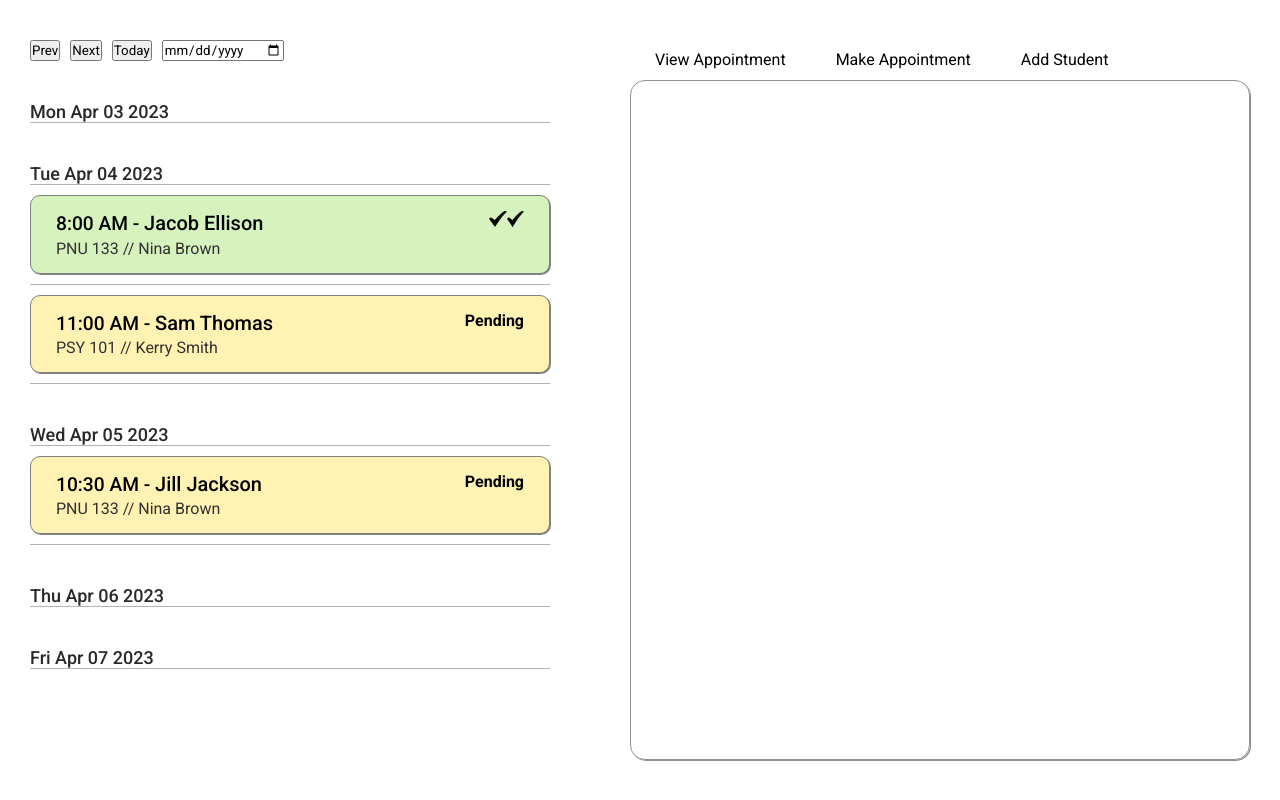
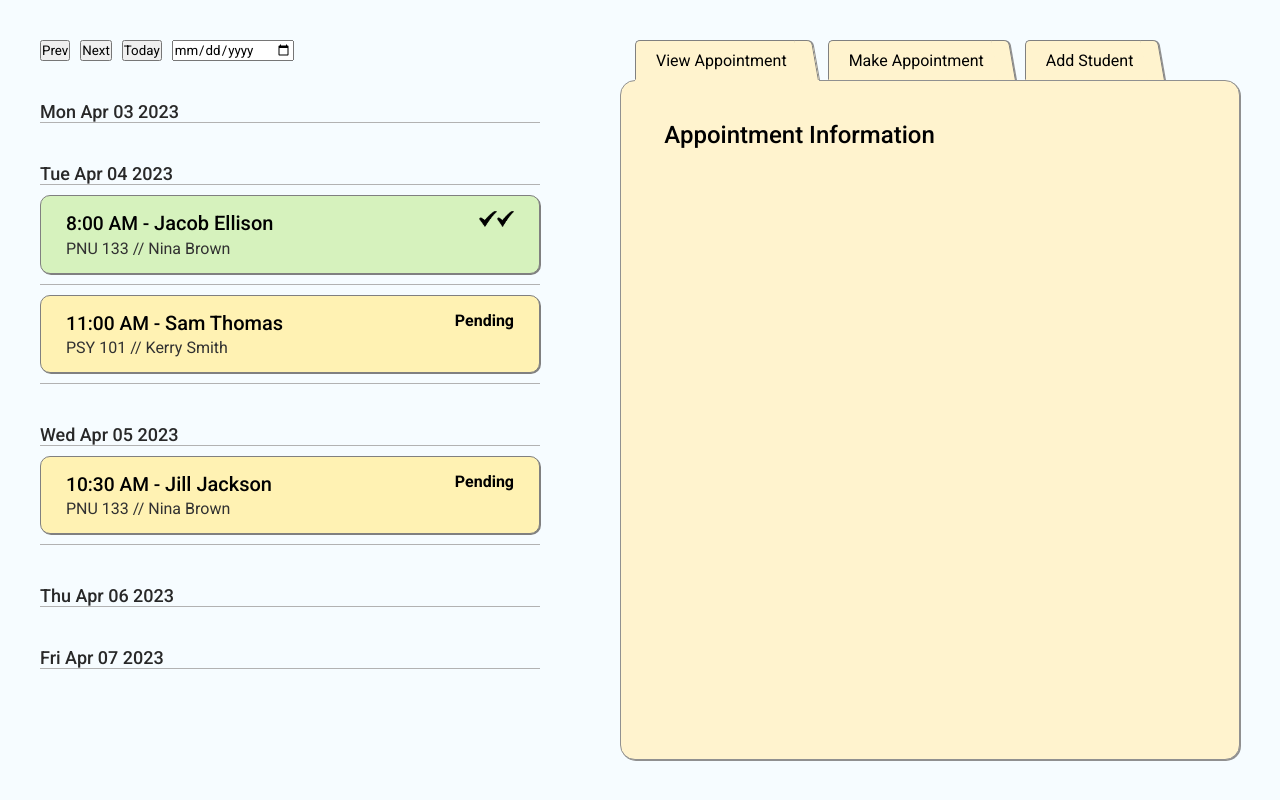
Before and after one commit to elena-brosseau/testing-center-2, a React (Create React App) app: page / in a window 1280 px wide. Built offline with nearby package versions, Linux system fonts and the light colour scheme.

Commit message:
styling, added tabs

```diff
--- a/package.json
+++ b/package.json
@@ -12,6 +12,8 @@
     "react-redux": "^8.0.5",
     "react-router-dom": "^6.10.0",
     "react-scripts": "5.0.1",
+    "util": "^0.12.5",
+    "uuid": "^9.0.0",
     "web-vitals": "^2.1.4"
   },
   "scripts": {
--- a/src/App.css
+++ b/src/App.css
@@ -5,6 +5,10 @@
     padding: 0;
     box-sizing: border-box;
     font-family: Roboto;
+  }
+
+  html {
+    background-color: rgb(246, 252, 255);
   }
 
   ul {
@@ -19,5 +23,5 @@
 
   #grid {
     display: grid;
-    grid-template-columns: 600px 700px;
+    grid-template-columns: minmax(500px, 600px) minmax(640px, 700px);
   }
--- a/src/features/activeAppt/ActiveAppt.js
+++ b/src/features/activeAppt/ActiveAppt.js
@@ -6,7 +6,8 @@ export function ActiveAppt() {
     const activeAppt = useSelector((state) => state.activeAppointment.appointment);
 
     return (
-        <div>
+        <div id="active-appt">
+            <h2>Appointment Information</h2>
             {activeAppt &&
                 <div id="active-appt-grid">
                     <div>
@@ -23,18 +24,19 @@ export function ActiveAppt() {
                         <p>{activeAppt.student.phone}</p>
                     </div>
                     <div className="left">
-                        <p>Acommodations:</p>
+                        <p className="title">Acommodations:</p>
                         <ul>
                             {activeAppt.student.accomms.map((accomm, index) =>
                                 <li key={index}>{accomm}</li>
                             )}
+                            <li>{activeAppt.student.extraTime}</li>
                         </ul>
                     </div>
                     <div className="appt-class">
                         <p>{activeAppt.section.name} / {activeAppt.section.professor}</p>
                     </div>
                     <div>
-                        <p>Allowed Materials:</p>
+                        <p className="title">Allowed Materials:</p>
                         <ul>
                             {activeAppt.allowed.map((material, index) =>
                                 <li key={index}>{material}</li>
--- a/src/features/activeAppt/activeAppt.css
+++ b/src/features/activeAppt/activeAppt.css
@@ -1,9 +1,17 @@
+
+
+#active-appt h2 {
+
+    font-size: 24px;
+    font-weight: 500;
+    padding: 40px 7% 0;
+}
 
 #active-appt-grid {
     display: grid;
     grid-template-columns: 1fr 1fr;
-    padding: 50px 5%;
-    max-width: 600px;
+    padding: 0 7%;
+    margin: 0 0 50px;
 }
 
 #active-appt-grid div {
@@ -16,6 +24,10 @@
 
 #active-appt-grid .left {
     text-align: end;
+}
+
+#active-appt-grid .title {
+    font-weight: 500;
 }
 
 .student-name {
--- a/src/features/calendar/Calendar.js
+++ b/src/features/calendar/Calendar.js
@@ -4,6 +4,7 @@ import { useSelector } from 'react-redux'
 import { nextFiveDates } from "../../utils/nextFiveDates";
 import { CalendarAppt } from "../calendarAppt/CalendarAppt";
 import './calendar.css'
+import { v4 as uuid } from 'uuid';
 
 export function Calendar() {
 
@@ -42,6 +43,8 @@ export function Calendar() {
         setDatePicker('');
       }
 
+      console.log(uuid())
+
 
     return (
         <div id="calendar-container">
@@ -55,13 +58,13 @@ export function Calendar() {
                 </form>
             </div>
             <div id="appt-list">
-                {nextFiveDates(firstDate, appointments).map((date, index) =>
-                    <div key={index} className='day'>
+                {nextFiveDates(firstDate, appointments).map((date) =>
+                    <div key={uuid()} className='day'>
                         <h2>{date.date.toDateString()}</h2>
-                        {date.appts.map((appt, index) =>
+                        {date.appts.map((appt) =>
                             <CalendarAppt
-                                key={index}
-                                id={index}
+                                key={uuid()}
+                                id={uuid()}
                                 appt={appt}
                                 selected={selected}
                                 setSelected={setSelected}
--- a/src/features/calendar/calendar.css
+++ b/src/features/calendar/calendar.css
@@ -18,7 +18,7 @@
 
 /* appt-list */
 
-h2 {
+#calendar-container h2 {
     font-size: 18px;
     font-weight: 500;
     color: rgb(40, 40, 40);
--- a/src/features/viewport/Viewport.js
+++ b/src/features/viewport/Viewport.js
@@ -3,14 +3,30 @@ import { Link, Route, Routes } from 'react-router-dom';
 import { ActiveAppt } from '../activeAppt/ActiveAppt';
 import { MakeAppt } from '../makeAppt/MakeAppt';
 import { AddStudent } from '../addStudent/AddStudent';
+import { useState } from 'react';
 
 export function Viewport() {
+
+    const [activeTab, setActiveTab] = useState(1);
+
     return (
         <div className='viewport'>
             <div className='viewport-tabs'>
-                <Link to="/" className='tab'>View Appointment</Link>
-                <Link to="/make-appointment" className='tab'>Make Appointment</Link>
-                <Link to="/add-student" className='tab'>Add Student</Link>
+                <Link
+                    to="/"
+                    onClick={() => setActiveTab(1)}
+                    className={activeTab == 1 ? 'tab active' : 'tab'}
+                >View Appointment</Link>
+                <Link
+                    to="/make-appointment"
+                    onClick={() => setActiveTab(2)}
+                    className={activeTab == 2 ? 'tab active' : 'tab'}
+                >Make Appointment</Link>
+                <Link
+                    to="/add-student"
+                    onClick={() => setActiveTab(3)}
+                    className={activeTab == 3 ? 'tab active' : 'tab'}
+                >Add Student</Link>
             </div>
             <div className='viewport-content'>
                 <Routes>
--- a/src/features/viewport/viewport.css
+++ b/src/features/viewport/viewport.css
@@ -8,6 +8,8 @@
 .viewport-tabs {
     display: flex;
     height: 40px;
+    position: relative;
+    left: 5px;
 }
 
 a {
@@ -15,9 +17,42 @@ a {
     text-decoration: none;
 }
 
+
 .tab {
     padding: 10px 20px;
-    margin: 0 5px;
+    margin: 0 10px;
+    border: 1px solid rgb(255, 243, 206);
+    background-color: rgb(255, 243, 206);
+    position: relative;
+    float: left;
+    border-radius: 5px 0 0 0;
+    border-top: 1px solid gray;
+    border-left: 1px solid gray;
+}
+
+.tab.active {
+    z-index: 10;
+    box-shadow: 0 2px rgb(255, 243, 206);
+}
+
+.tab.active::after {
+    box-shadow: 0 2px rgb(255, 243, 206), 1px 0 rgb(144, 144, 144);
+}
+
+.tab::after {
+    content:'';
+    position:absolute;
+    z-index: 1;
+    top: 0;
+    right: -.5em;
+    bottom: 0;
+    width: 1em;
+    background-color: rgb(255, 243, 206);
+    transform: skew(10deg) scale(1.05);
+    border-radius: 0 5px 0 0;
+    border-top: 1px solid gray;
+    border-right: 1px solid gray;
+    box-shadow: 1px 0 rgb(144, 144, 144);
 }
 
 .viewport-content {
@@ -25,6 +60,6 @@ a {
     box-shadow: 1px 1px rgb(144, 144, 144);
     height: calc(100% - 40px);
     width: 100%;
-    /* background-color: rgb(255, 251, 237); */
+    background-color: rgb(255, 243, 206);
     border-radius: 15px;
 }
```
Also changed, not shown: 1 other file (tests, documents, lock files or other folders).
